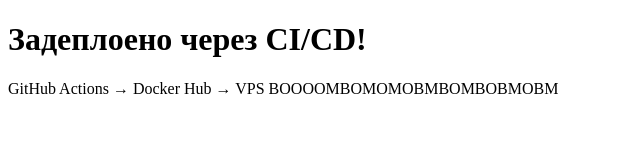
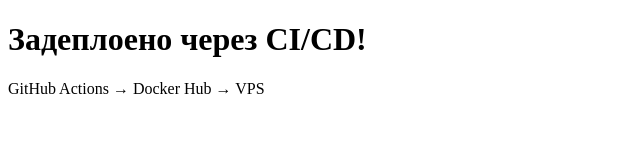
Before and after one commit to Metr-95/devops-learning, a plain HTML site: page index.html in a window 1280 px wide. Shown: the whole page, without its empty margins (0-640 px from the left). Drawn offline with Linux system fonts and the light colour scheme.

Commit message:
Remove placeholder text from index.html
Removed placeholder text from the paragraph.

```diff
--- a/index.html
+++ b/index.html
@@ -7,7 +7,7 @@
 <body>
   <h1>Задеплоено через CI/CD!</h1>
   <p>GitHub Actions → Docker Hub → VPS
-BOOOOMBOMOMOBMBOMBOBMOBM
+
 
 </p>
 </body>
```
